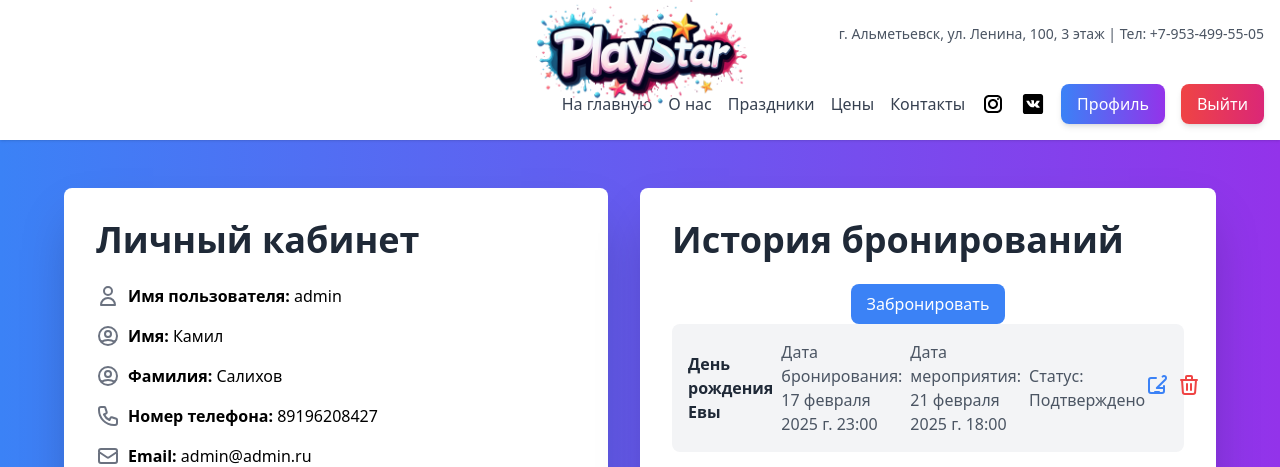
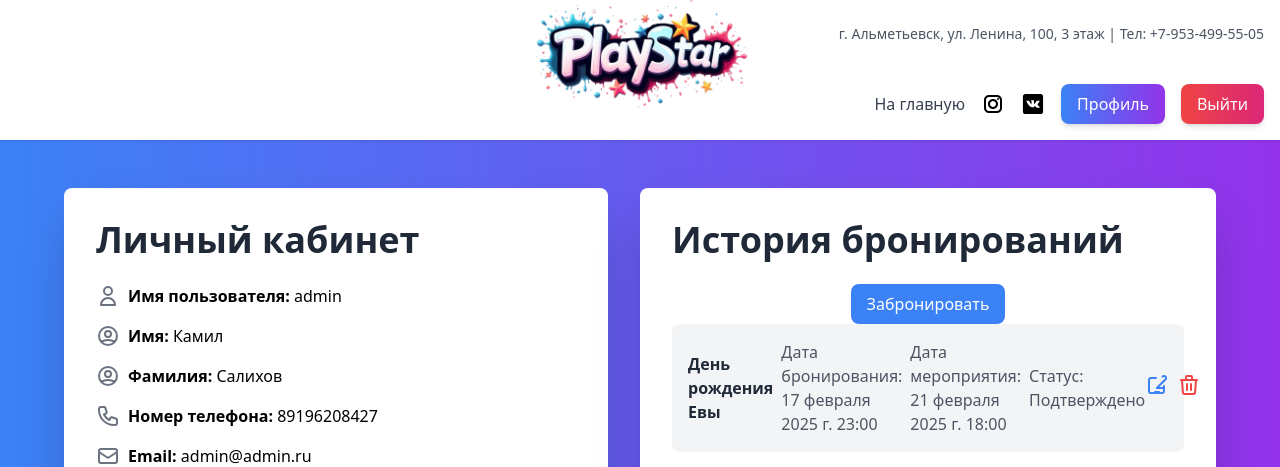
Before and after one commit to sal1hov/PlayStarProject, a Django app: page /profile/ in a window 1280 px wide. Shown: the top 467 px of the page. Run offline with Django 5.2, Linux system fonts and the light colour scheme; a user stored in the database is signed in; data comes from the database, SQL or seed files in the repository; both versions use the stored data as it was after the commit; some libraries are stand-ins or nearby versions.

Commit message:
Обновление

```diff
--- a/Project/templates/base.html
+++ b/Project/templates/base.html
@@ -71,10 +71,10 @@
             <!-- Основное меню (скрыто на мобильных устройствах) -->
             <nav class="hidden md:flex items-center space-x-4 ml-auto">
                 <a href="{% url 'index' %}" class="text-gray-700 hover:text-blue-600">На главную</a>
-                <a href="#about" class="text-gray-700 hover:text-blue-600">О нас</a>
-                <a href="#events" class="text-gray-700 hover:text-blue-600">Праздники</a>
-                <a href="#prices" class="text-gray-700 hover:text-blue-600">Цены</a>
-                <a href="#contact" class="text-gray-700 hover:text-blue-600">Контакты</a>
+<!--                <a href="#about" class="text-gray-700 hover:text-blue-600">О нас</a>-->
+<!--                <a href="#events" class="text-gray-700 hover:text-blue-600">Праздники</a>-->
+<!--                <a href="#prices" class="text-gray-700 hover:text-blue-600">Цены</a>-->
+<!--                <a href="#contact" class="text-gray-700 hover:text-blue-600">Контакты</a>-->
             </nav>
             <!-- Мобильное меню (скрыто по умолчанию) -->
             <div id="mobile-menu" class="hidden md:hidden absolute top-16 left-0 w-full bg-white shadow-lg z-50">
```
Also changed, not shown: Project/db.sqlite3.
